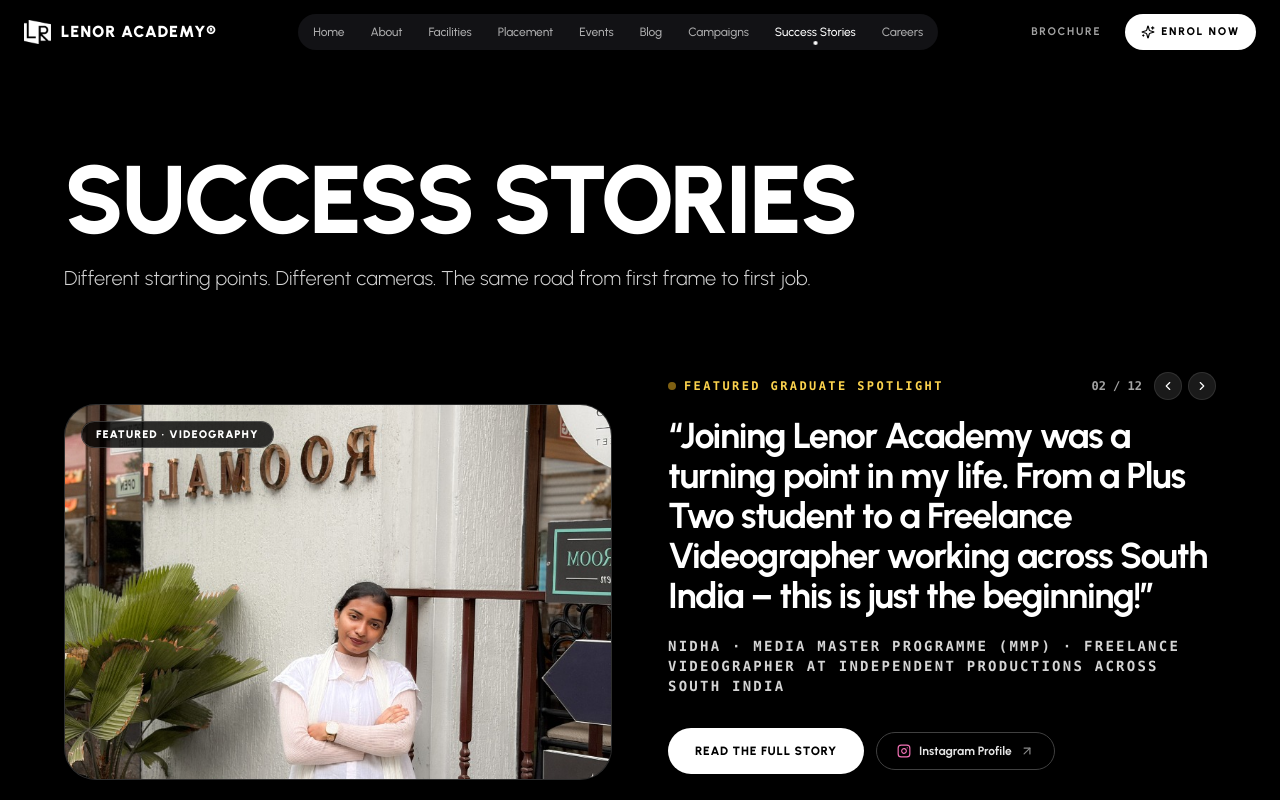
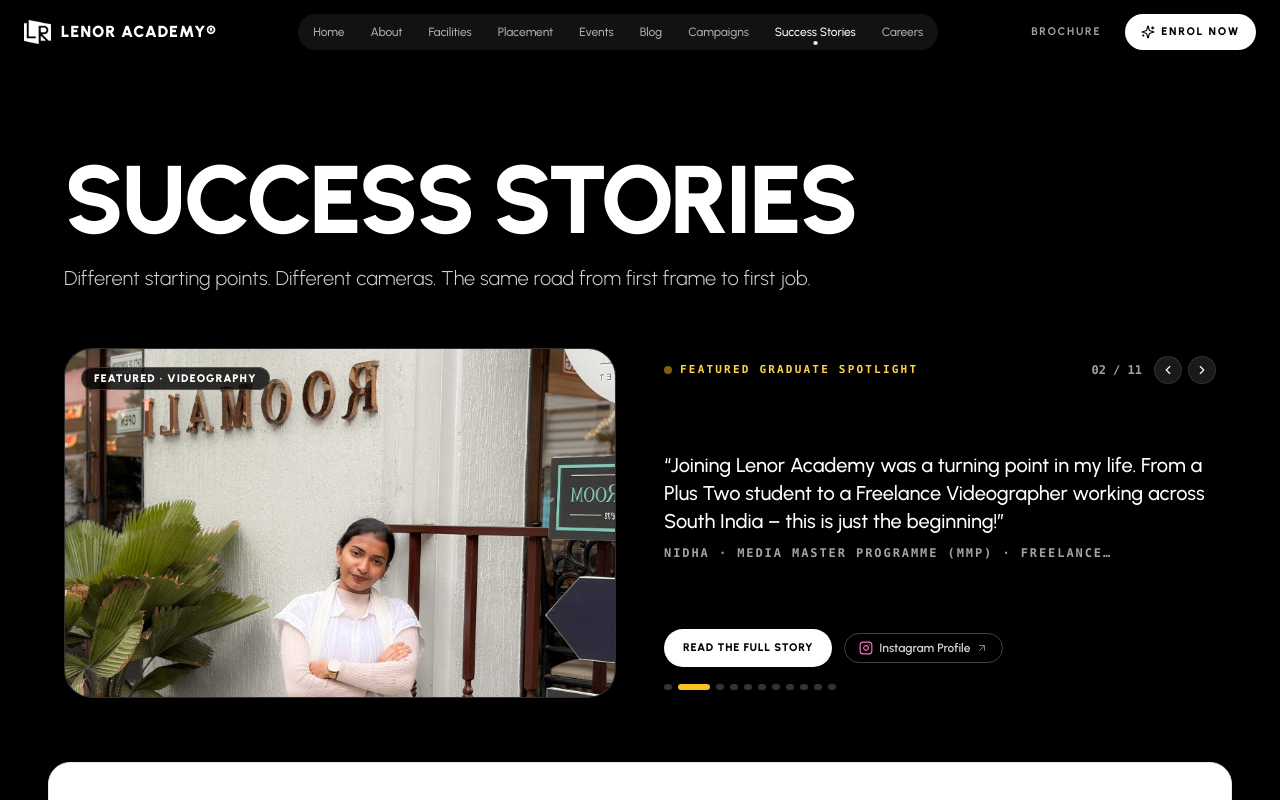
Before and after one commit to lenorvisualmedia/LenorAcademy, a React (Vite) app: page /success-stories in a window 1280 px wide. Shown: the top 800 px of the page. Built offline with nearby package versions, Linux system fonts and the light colour scheme.

Commit message:
fix(success): lock featured spotlight height and reduce typography to eliminate content shift

```diff
--- a/src/data/academyData.ts
+++ b/src/data/academyData.ts
@@ -2007,24 +2007,6 @@ export const SUCCESS_STORIES: SuccessStory[] = [
     instagram: "https://www.instagram.com/nihla__nizar?cplk=Y2E0NzJyaDQwZHI5"
   },
   {
-    id: "story-nihla-fathima",
-    studentName: "Nihla Fathima",
-    category: "Video Editing",
-    course: "Media Master Programme (MMP)",
-    batch: "Media Master Graduate",
-    quote: "I am currently working in Dubai as a Video Editor, Photographer, and Videographer. I am grateful to Lenor Academy for the knowledge, training, and support that helped me build my career and pursue my passion in the media field.",
-    joinedYear: "Media Master Alumna",
-    learnedModule: "Video Editing, Professional Photography, Videography & Media Production",
-    currentRole: "Video Editor, Photographer & Videographer",
-    currentCompany: "Media Production, Dubai",
-    location: "Dubai, UAE",
-    image: "/assets/success/nihla-fathima.webp",
-    imageAlt: "Nihla Fathima standing outdoors smiling, professional media creator based in Dubai",
-    imagePosition: "center 28%",
-    detailedStory: "I am Nihla Fathima, currently working in Dubai as a Video Editor, Photographer, and Videographer. I am actively involved in video editing, photography, and videography, gaining professional experience in the media industry. I am grateful to Lenor Academy for the knowledge, training, and support that helped me build my career and pursue my passion in the media field.",
-    instagram: "https://www.instagram.com/nihla__nizar?cplk=Y2E0NzJyaDQwZHI5"
-  },
-  {
     id: "story-muhammed-nabeeh",
     studentName: "Muhammed Nabeeh",
     category: "Video Editing",
--- a/src/pages/SuccessStoriesPage.tsx
+++ b/src/pages/SuccessStoriesPage.tsx
@@ -66,9 +66,9 @@ export const SuccessStoriesPage: React.FC<SuccessStoriesPageProps> = ({ onOpenEn
             </p>
           </div>
 
-          {/* Side-by-side Featured Story Layout (Auto-looping spotlight) */}
+          {/* Side-by-side Featured Story Layout (Auto-looping spotlight with locked vertical space) */}
           <div
-            className="grid grid-cols-1 lg:grid-cols-2 gap-8 lg:gap-14 items-center"
+            className="grid grid-cols-1 lg:grid-cols-2 gap-6 sm:gap-8 lg:gap-12 items-center"
             onMouseEnter={() => setIsPaused(true)}
             onMouseLeave={() => setIsPaused(false)}
             onTouchStart={() => setIsPaused(true)}
@@ -76,7 +76,7 @@ export const SuccessStoriesPage: React.FC<SuccessStoriesPageProps> = ({ onOpenEn
           >
             {/* Left Column: Clean Photograph (No text overlaid) */}
             <div
-              className="relative overflow-hidden rounded-[24px] sm:rounded-[32px] aspect-[4/3] sm:aspect-[16/11] bg-neutral-900 border border-white/10 shadow-2xl group cursor-pointer"
+              className="relative overflow-hidden rounded-[20px] sm:rounded-[28px] aspect-[4/3] sm:aspect-[16/11] lg:h-[350px] lg:aspect-auto w-full bg-neutral-900 border border-white/10 shadow-2xl group cursor-pointer"
               onClick={() => setActiveStory(featuredStory)}
             >
               <AnimatePresence mode="wait">
@@ -85,7 +85,7 @@ export const SuccessStoriesPage: React.FC<SuccessStoriesPageProps> = ({ onOpenEn
                   initial={{ opacity: 0, scale: 0.98 }}
                   animate={{ opacity: 1, scale: 1 }}
                   exit={{ opacity: 0, scale: 1.02 }}
-                  transition={{ duration: 0.5, ease: [0.16, 1, 0.3, 1] }}
+                  transition={{ duration: 0.45, ease: [0.16, 1, 0.3, 1] }}
                   className="absolute inset-0 w-full h-full"
                 >
                   <img
@@ -97,7 +97,7 @@ export const SuccessStoriesPage: React.FC<SuccessStoriesPageProps> = ({ onOpenEn
                     decoding="async"
                   />
                   <div className="absolute top-4 left-4 z-10">
-                    <span className="px-3.5 py-1.5 rounded-full bg-black/80 backdrop-blur-sm text-[11px] font-black uppercase tracking-widest text-white border border-white/20">
+                    <span className="px-3 py-1 rounded-full bg-black/80 backdrop-blur-sm text-[10px] sm:text-[11px] font-black uppercase tracking-widest text-white border border-white/20">
                       Featured · {featuredStory.category}
                     </span>
                   </div>
@@ -105,12 +105,12 @@ export const SuccessStoriesPage: React.FC<SuccessStoriesPageProps> = ({ onOpenEn
               </AnimatePresence>
             </div>
 
-            {/* Right Column: Featured Story Details with auto-loop controls */}
-            <div className="flex flex-col items-start justify-center py-2 sm:py-6 min-h-[300px]">
-              <div className="flex items-center justify-between w-full mb-4">
+            {/* Right Column: Featured Story Details with fixed height to eliminate page shifts */}
+            <div className="flex flex-col justify-between h-[320px] sm:h-[340px] lg:h-[350px] py-1 sm:py-2">
+              <div className="flex items-center justify-between w-full">
                 <div className="inline-flex items-center gap-2">
                   <span className="w-2 h-2 rounded-full bg-amber-400 animate-pulse" />
-                  <span className="text-xs font-mono font-bold tracking-[0.2em] uppercase text-amber-300">
+                  <span className="text-[11px] font-mono font-bold tracking-[0.2em] uppercase text-amber-300">
                     Featured Graduate Spotlight
                   </span>
                 </div>
@@ -143,27 +143,34 @@ export const SuccessStoriesPage: React.FC<SuccessStoriesPageProps> = ({ onOpenEn
                 </div>
               </div>
 
+              {/* Fixed height quote container so transitions never cause layout jumps */}
+              <div className="relative h-[155px] sm:h-[165px] w-full overflow-hidden my-auto">
                 <AnimatePresence mode="wait">
                   <motion.div
                     key={featuredStory.id}
-                  initial={{ opacity: 0, y: 12 }}
+                    initial={{ opacity: 0, y: 10 }}
                     animate={{ opacity: 1, y: 0 }}
-                  exit={{ opacity: 0, y: -12 }}
-                  transition={{ duration: 0.4, ease: [0.16, 1, 0.3, 1] }}
-                  className="w-full"
+                    exit={{ opacity: 0, y: -10 }}
+                    transition={{ duration: 0.35, ease: [0.16, 1, 0.3, 1] }}
+                    className="absolute inset-0 flex flex-col justify-center"
                   >
-                  <blockquote className="text-2xl sm:text-3xl lg:text-4xl text-white font-bold tracking-tight leading-tight mb-5">
+                    <blockquote className="text-base sm:text-lg lg:text-xl text-white font-medium leading-relaxed tracking-normal line-clamp-3 sm:line-clamp-4 mb-2.5">
                       “{featuredStory.quote}”
                     </blockquote>
 
-                  <div className="text-xs sm:text-sm font-mono font-bold tracking-wider text-neutral-300 uppercase mb-8">
+                    <div className="text-xs font-mono font-semibold tracking-wider text-neutral-400 uppercase line-clamp-1">
                       {featuredStory.studentName} · {featuredStory.course} · {featuredStory.currentRole} at {featuredStory.currentCompany}
                     </div>
+                  </motion.div>
+                </AnimatePresence>
+              </div>
 
-                  <div className="flex items-center gap-3 flex-wrap">
+              {/* Bottom buttons & indicator dots */}
+              <div className="space-y-3.5">
+                <div className="flex items-center gap-3 flex-wrap h-10">
                   <PillButton
                     variant="primary"
-                      size="md"
+                    size="sm"
                     onClick={() => setActiveStory(featuredStory)}
                   >
                     Read The Full Story
@@ -173,19 +180,17 @@ export const SuccessStoriesPage: React.FC<SuccessStoriesPageProps> = ({ onOpenEn
                       href={featuredStory.instagram}
                       target="_blank"
                       rel="noreferrer"
-                        className="inline-flex items-center gap-2 px-5 py-2.5 rounded-full border border-neutral-700 text-xs font-bold text-neutral-200 hover:border-white hover:text-white hover:bg-white/10 transition-all shadow-sm"
+                      className="inline-flex items-center gap-1.5 px-3.5 py-1.5 rounded-full border border-neutral-700 text-xs font-semibold text-neutral-300 hover:border-white hover:text-white hover:bg-white/10 transition-all shadow-sm"
                     >
                       <Instagram className="w-3.5 h-3.5 text-pink-400" />
                       <span>Instagram Profile</span>
-                        <ArrowUpRight className="w-3.5 h-3.5 opacity-60" />
+                      <ArrowUpRight className="w-3 h-3 opacity-60" />
                     </a>
                   )}
                 </div>
-                </motion.div>
-              </AnimatePresence>
 
                 {/* Progress indicator pills */}
-              <div className="flex items-center gap-1.5 mt-8 w-full flex-wrap">
+                <div className="flex items-center gap-1.5 w-full flex-wrap pt-0.5">
                   {SUCCESS_STORIES.map((story, i) => (
                     <button
                       key={story.id}
@@ -199,6 +204,7 @@ export const SuccessStoriesPage: React.FC<SuccessStoriesPageProps> = ({ onOpenEn
                       }`}
                     />
                   ))}
+                </div>
               </div>
             </div>
           </div>
```
Lines whose indentation alone changed are shown as unchanged.
